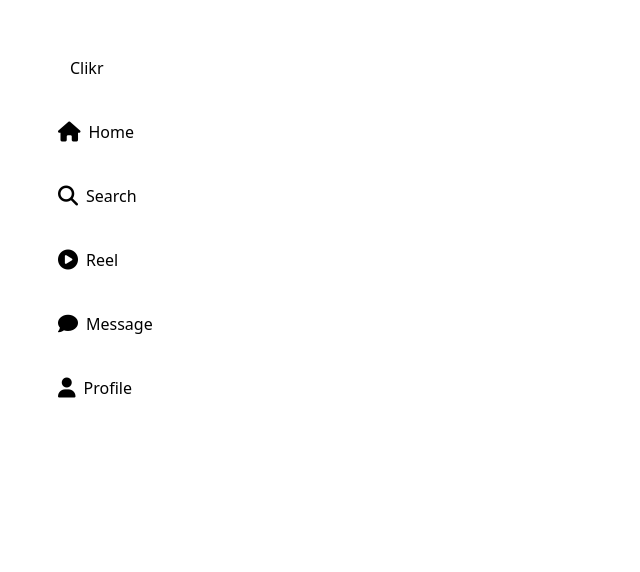
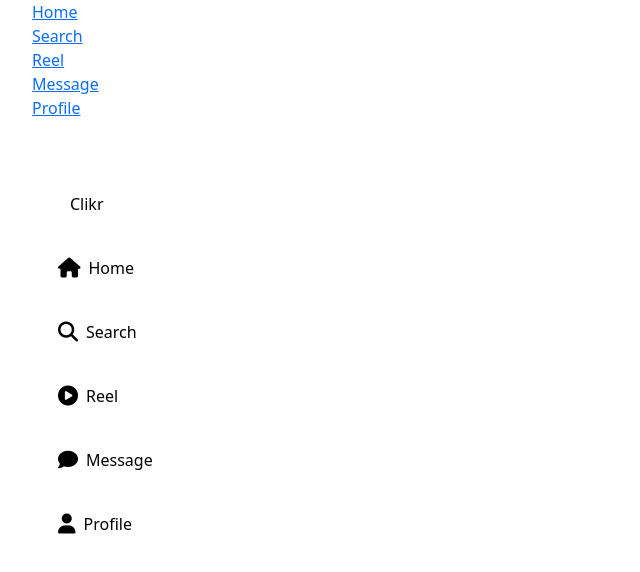
Before and after one commit to Rahulkumarsingh1996/Clikr, a React (Create React App) app: page / in a window 1280 px wide. Shown: the top 572 px of the page, without its empty margins (0-640 px from the left). Built offline with nearby package versions, Linux system fonts and the light colour scheme.

Commit message:
Rahul kumar singh
add routes in this project

```diff
--- a/package.json
+++ b/package.json
@@ -9,6 +9,7 @@
     "bootstrap": "^5.3.2",
     "react": "^18.2.0",
     "react-dom": "^18.2.0",
+    "react-router-dom": "^6.18.0",
     "react-scripts": "5.0.1",
     "web-vitals": "^2.1.4"
   },
--- a/src/App.js
+++ b/src/App.js
@@ -1,9 +1,9 @@
 import React from "react";
-import Dashboard from "./Screen/Dashboard/Dashboard";
+import StackNavigation from "./Screen/AllRoutes/StackNavigation";
 const App = () => {
   return (
     <>
-      <Dashboard />
+      <StackNavigation />
     </>
   );
 };
--- /dev/null
+++ b/src/Screen/AllRoutes/Navigate.jsx
@@ -0,0 +1,33 @@
+import React from "react";
+import { Outlet, Link } from "react-router-dom";
+
+const Navigate = () => {
+  return (
+    <>
+      <ul style={{ listStyle: "none" }}>
+        <li>
+          <Link to="/">Home</Link>
+        </li>
+        <li>
+          <Link to="/search">Search</Link>
+        </li>
+        <li>
+          <Link to="/reel">Reel</Link>
+        </li>
+
+        <li>
+          <Link to="/message">Message</Link>
+        </li>
+
+        <li>
+          <Link to="/profile">Profile</Link>
+        </li>
+
+      </ul>
+
+      <Outlet />
+    </>
+  );
+};
+
+export default Navigate;
--- /dev/null
+++ b/src/Screen/AllRoutes/StackNavigation.jsx
@@ -0,0 +1,29 @@
+import React from 'react'
+import { Route, Routes, BrowserRouter } from "react-router-dom";
+import Dashboard from "../Dashboard/Dashboard";
+import Search from "../Search/Search";
+import Reel from "../Reel/Reel";
+import Message from "../Message/Message";
+import Profile from "../Profile/Profile";
+import Navigate from "./Navigate";
+
+const StackNavigation = () => {
+  return (
+    <div>
+      <BrowserRouter>
+        <Routes>
+          <Route path="/" element={<Navigate />}>
+            <Route index element={<Dashboard />} />
+
+            <Route path="search" element={<Search />} />
+            <Route path="Reel" element={<Reel />} />
+            <Route path="Message" element={<Message />} />
+            <Route path="Profile" element={<Profile />} />
+          </Route>
+        </Routes>
+      </BrowserRouter>
+    </div>
+  )
+}
+
+export default StackNavigation
--- /dev/null
+++ b/src/Screen/Message/Message.jsx
@@ -0,0 +1,9 @@
+import React from 'react'
+
+const Message = () => {
+  return (
+    <div>Message</div>
+  )
+}
+
+export default Message
--- /dev/null
+++ b/src/Screen/Profile/Profile.jsx
@@ -0,0 +1,9 @@
+import React from 'react'
+
+const Profile = () => {
+  return (
+    <div>Profile</div>
+  )
+}
+
+export default Profile
--- /dev/null
+++ b/src/Screen/Reel/Reel.jsx
@@ -0,0 +1,9 @@
+import React from 'react'
+
+const Reel = () => {
+  return (
+    <div>Reel</div>
+  )
+}
+
+export default Reel
--- /dev/null
+++ b/src/Screen/Search/Search.jsx
@@ -0,0 +1,9 @@
+import React from 'react'
+
+const Search = () => {
+  return (
+    <div>Search</div>
+  )
+}
+
+export default Search
```
